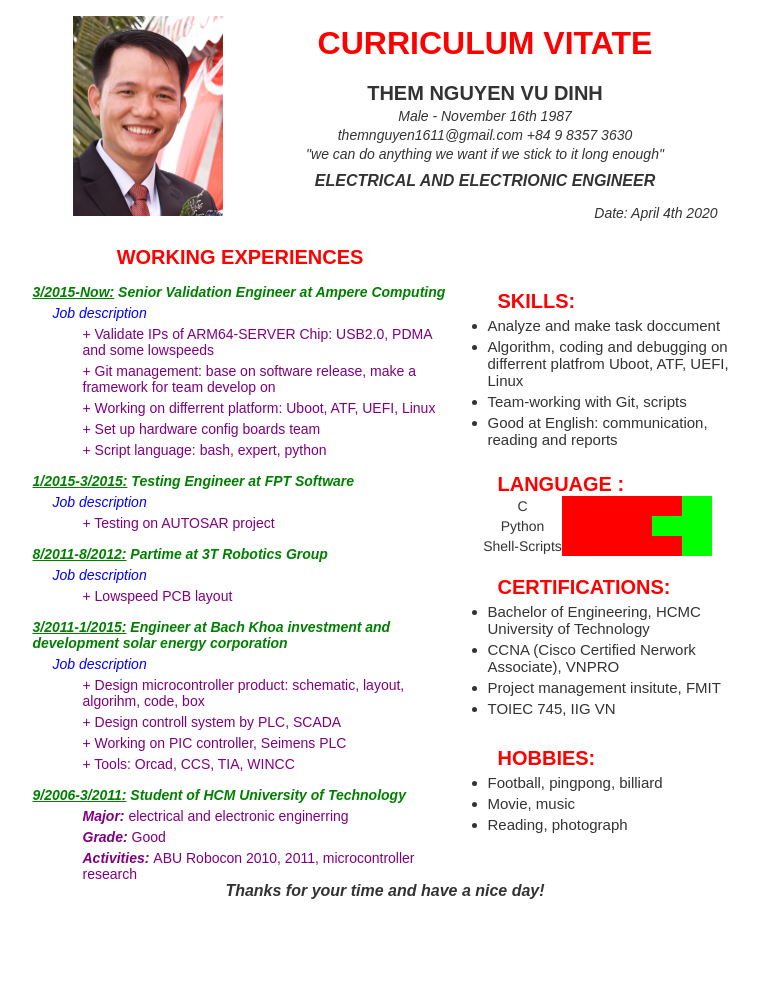
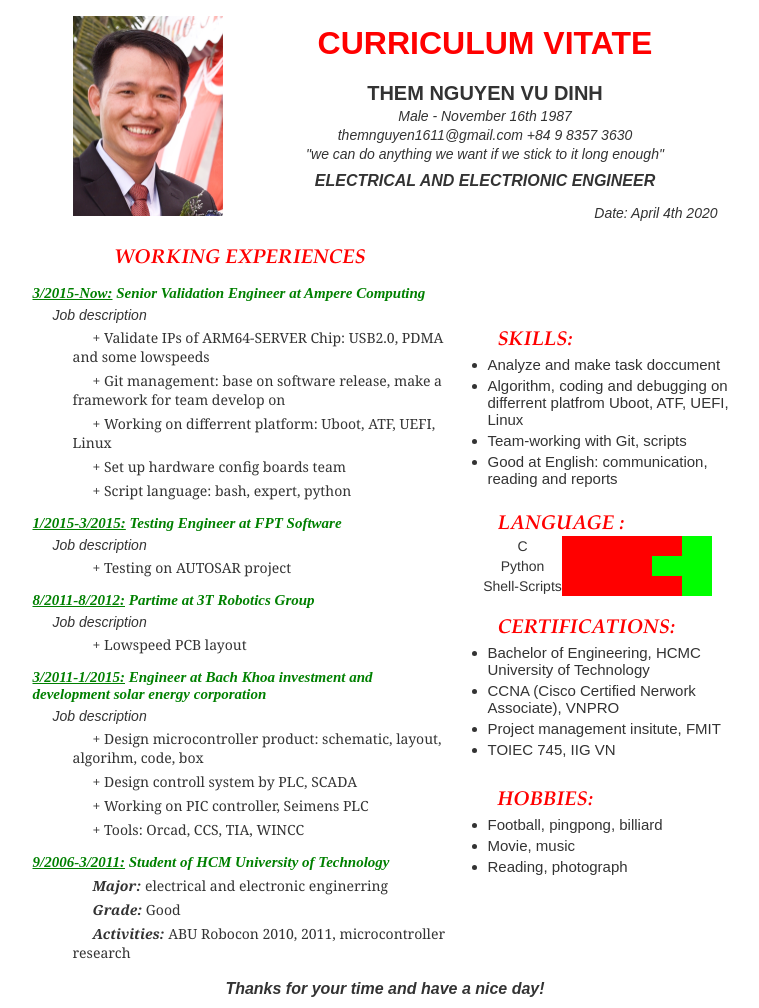
Before and after one commit to themnguyen1611/my-first-blog, a Django app: page /cv in a window 1280 px wide. Shown: the whole page, without its empty margins (255-1014 px from the left). Before the commit the page ends 899 px from the top, so only its background shows below. Run offline with Django 3.2, Linux system fonts and the light colour scheme; some libraries are stand-ins or nearby versions.

Commit message:
Edit css

```diff
--- a/blog/static/css/cv_style.css
+++ b/blog/static/css/cv_style.css
@@ -9,14 +9,14 @@ ul > li{
 }
 
 .TaskTitle{
-	font: bold 20px Arial;
+	font: italic bold 20px garamond,Arial;
 	color:red;
 	padding-left:10px;
 	padding-top:15px;
 }
 
 .TaskTime{
-	font: italic bold 14px Arial;
+	font: italic bold 15px serif,Arial;
 	color:green;
 	padding-left:10px;
 	padding-top:15px;
@@ -24,14 +24,13 @@ ul > li{
 
 .TaskJob{
 	font: italic 14px Arial;
-	color:blue;
 	padding-left:30px;
 	padding-top:5px;
 }
 
 .TaskDetail{
-	font:14px Arial;
-	color:purple;
-	padding-left:60px;
+	font:14px georgia,garamond,serif,Arial;
+	text-indent:20px;
+	padding-left:50px;
 	padding-top:5px;
 }
--- a/blog/templates/blog/cv.html
+++ b/blog/templates/blog/cv.html
@@ -111,7 +111,7 @@
 			</tr>
 			<tr>
 				<td colspan="2">
-					<p align="center" style="font:italic bold 16px Arial">Thanks for your time and have a nice day!</p>
+					<p align="center" style="font:italic bold 16px Arial"><br />Thanks for your time and have a nice day!</p>
 				</td>
 			</tr>
 		</table>
```
